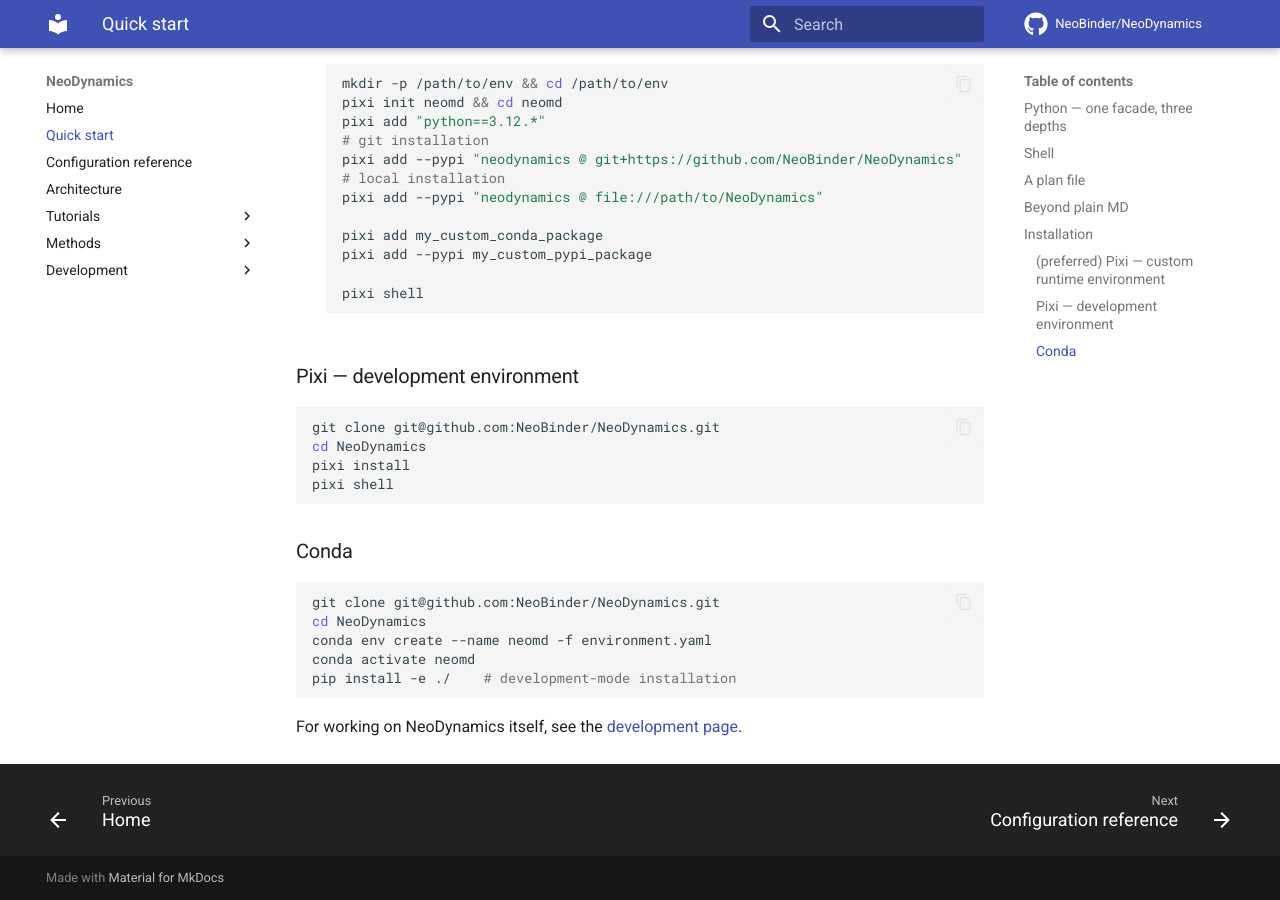
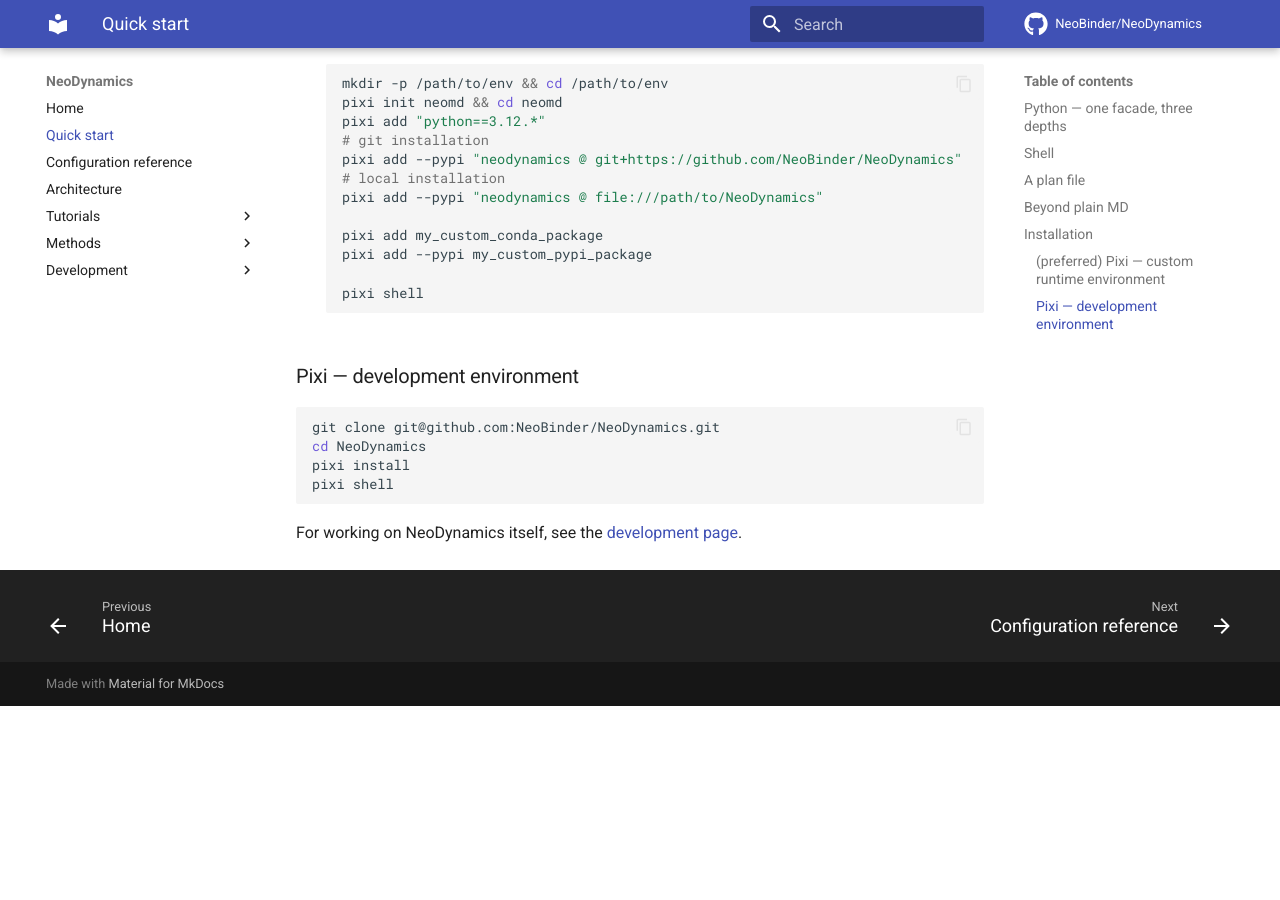
Before and after one commit to NeoBinder/NeoDynamics, an MkDocs documentation site: the page built from docs/quickstart.md, in a window 1280 px wide and 900 px high, scrolled down 1806 px. Built offline with MkDocs 1.6.1 and Material for MkDocs 9.7.7, drawn with Linux system fonts in a browser that asks for light colours; comment, search, counter and statistics services are not loaded; after the commit the page ends 2512 px from its top, so only the background shows below that.

Commit message:
chore: remove redundant environment.yaml — pixi [tool.pixi] in pyproject.toml is the single source of environment truth; drop Conda install instructions from README and quickstart (#24)

````diff
--- a/docs/quickstart.md
+++ b/docs/quickstart.md
@@ -109,15 +109,5 @@
 pixi shell
 ```
 
-### Conda
-
-```bash
-git clone git@github.com:NeoBinder/NeoDynamics.git
-cd NeoDynamics
-conda env create --name neomd -f environment.yaml
-conda activate neomd
-pip install -e ./    # development-mode installation
-```
-
 For working on NeoDynamics itself, see the [development
 page](development.md).
````
Also changed, not shown: README.md (+1 -26 lines), environment.yaml (deleted, +0 -9 lines), 1 other file.
